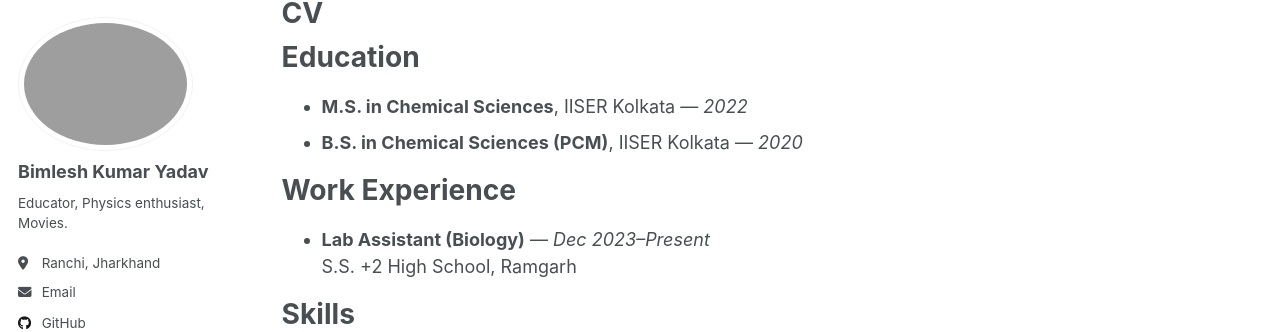
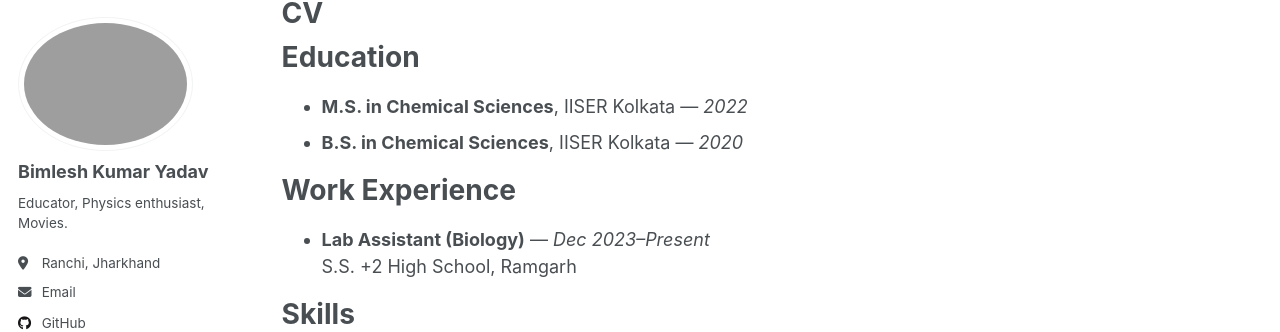
Before and after one commit to bimleshky/bimleshky.github.io, a Jekyll site: the page built from _pages/cv.md, in a window 1280 px wide and 1391 px high. Shown: the part 100-432 px from the top of the window. Built offline with Jekyll 4.4.1, drawn with Linux system fonts in a browser that asks for light colours; a script that is not in the unit is left out.

Commit message:
Update cv.md

```diff
--- a/_pages/cv.md
+++ b/_pages/cv.md
@@ -11,7 +11,7 @@ redirect_from:
 
 # Education
 - **M.S. in Chemical Sciences**, IISER Kolkata — *2022*
-- **B.S. in Chemical Sciences (PCM)**, IISER Kolkata — *2020*
+- **B.S. in Chemical Sciences**, IISER Kolkata — *2020*
 
 # Work Experience
 - **Lab Assistant (Biology)** — *Dec 2023–Present*
```
